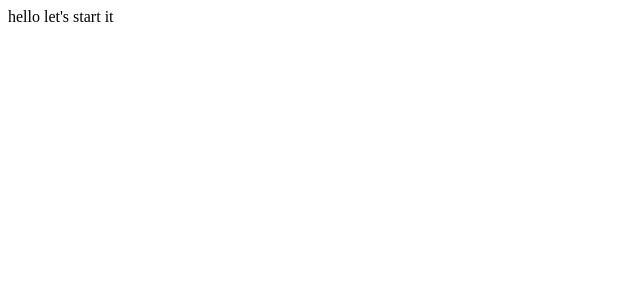
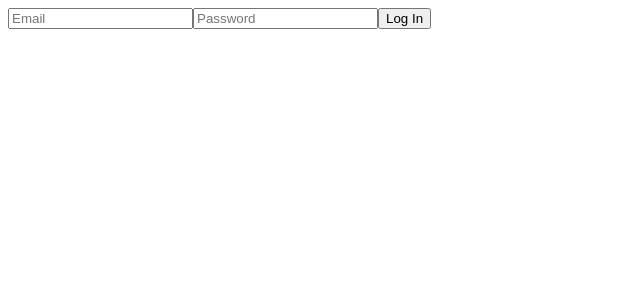
Before and after one commit to j9972/MyBlog, a React (Create React App) app: page / in a window 1280 px wide. Shown: the top 300 px of the page, without its empty margins (0-640 px from the left). Built offline with nearby package versions, Linux system fonts and the light colour scheme.

Commit message:
i make shape of LogIn page

```diff
--- a/src/components/App.js
+++ b/src/components/App.js
@@ -1,8 +1,36 @@
-import React from 'react';
+import React, { useState } from 'react';
 
-function App() {
+const App = () => {
+  const [email, setEmail] = useState("");
+  const [password, setPassword] = useState("");
+  const [newAccount, setNewAccount] = useState(true);
+  const [error, setError] = useState("");
+
+  const toggleAccount = () => setNewAccount((prev) => !prev);
+  const onChange = (event) => {
+    const {target: {name, value}} = event;
+    if(name === "email") {
+        setEmail(value);
+    } else if( name === "password") {
+        setPassword(value);
+    }
+    console.log(event.target.name);
+  }
+
+  const onSubmit = async(e) => {
+    e.preventDefault();
+  }
+
   return (
-    <div>hello let's start it</div>
+    <>
+      <form>
+        <input name="email" type="text" placeholder="Email" required value={email} onChange={onChange}/>
+        <input name="password" type="password" placeholder="Password" required value={password} onChange={onChange}/>
+        <input type="submit" value="Log In" required />
+        {error && <span className="authError">{error}</span>}
+      </form>
+      <span onClick={toggleAccount}></span>
+    </>
   );
 }
 
```
Also changed, not shown: src/components/AuthForm.js (+15 -15 lines).
